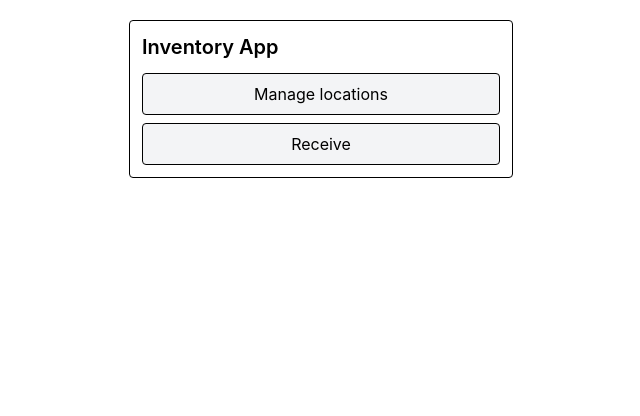
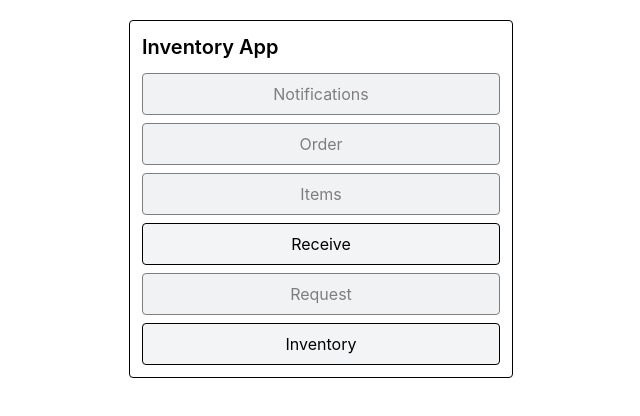
Before and after one commit to alexr-dth/dthinv, a React (Vite) app: page / in a window 1280 px wide. Shown: the top 416 px of the page, without its empty margins (319-959 px from the left). Built offline with nearby package versions, Linux system fonts and the light colour scheme.

Commit message:
Added navigation menus in the index route

```diff
--- a/src/routes/index.tsx
+++ b/src/routes/index.tsx
@@ -1,4 +1,5 @@
 import { createFileRoute, Link } from '@tanstack/react-router'
+import { useState } from 'react'
 
 // MAIN APP
 export const Route = createFileRoute('/')({
@@ -6,23 +7,63 @@ export const Route = createFileRoute('/')({
 })
 
 function App() {
+  const [activeMenu, setActiveMenu] = useState('main')
   return (
     <div className=" mx-3 sm:w-sm sm:mx-auto mt-5 border rounded p-3">
       <h3 className="font-semibold mb-3 text-xl">Inventory App</h3>
 
       <div className="flex flex-col gap-2 items-center">
-        <Link
-          to="/locations"
-          className="bg-gray-100 w-full p-2 text-center border rounded cursor-pointer"
-        >
-          Manage locations
-        </Link>
-        <Link
-          to="/receive"
-          className="bg-gray-100 w-full p-2 text-center border rounded cursor-pointer"
-        >
-          Receive
-        </Link>
+        {activeMenu === 'main' && (
+          <>
+            <Link to="/" className="btn disabled" disabled>
+              Notifications
+            </Link>
+
+            <Link to="/" className="btn disabled" disabled>
+              Order
+            </Link>
+
+            <Link to="/" className="btn disabled">
+              Items
+            </Link>
+
+            <Link to="/receive" className="btn">
+              Receive
+            </Link>
+
+            <Link to="/" className="btn disabled" disabled>
+              Request
+            </Link>
+
+            <button className="btn" onClick={() => setActiveMenu('inventory')}>
+              Inventory
+            </button>
+          </>
+        )}
+
+        {activeMenu === 'inventory' && (
+          <>
+            <button className="btn" onClick={() => setActiveMenu('main')}>
+              Back
+            </button>
+
+            <Link to="/" className="btn disabled" disabled>
+              Log Inventory Materials
+            </Link>
+
+            <Link to="/" className="btn disabled" disabled>
+              Return Materials
+            </Link>
+
+            <Link to="/locations" className="btn" disabled>
+              Inventory Locations
+            </Link>
+
+            <Link to="/" className="btn disabled" disabled>
+              Update Inventory Onhand
+            </Link>
+          </>
+        )}
       </div>
     </div>
   )
--- a/src/styles.css
+++ b/src/styles.css
@@ -13,3 +13,11 @@ code {
   font-family: source-code-pro, Menlo, Monaco, Consolas, "Courier New",
     monospace;
 }
+
+.btn {
+  @apply bg-gray-100 w-full p-2 text-center border rounded cursor-pointer disabled:bg-red-500
+}
+
+.btn.disabled {
+  @apply bg-gray-200 opacity-50
+}
--- a/vite.config.ts
+++ b/vite.config.ts
@@ -1,6 +1,3 @@
-import fs from 'node:fs'
-import path from 'node:path'
-
 import { defineConfig } from 'vite'
 import viteReact from '@vitejs/plugin-react'
 import tailwindcss from '@tailwindcss/vite'
@@ -9,7 +6,6 @@ import { TanStackRouterVite } from '@tanstack/router-plugin/vite'
 import { resolve } from 'node:path'
 
 import { VitePWA } from 'vite-plugin-pwa'
-import basicSsl from '@vitejs/plugin-basic-ssl'
 
 // https://vitejs.dev/config/
 export default defineConfig({
@@ -18,6 +14,9 @@ export default defineConfig({
     viteReact(),
     tailwindcss(),
     VitePWA({
+      devOptions: {
+        enabled: false,
+      },
       registerType: 'autoUpdate',
       includeAssets: [
         'favicon.svg',
@@ -33,14 +32,6 @@ export default defineConfig({
   server: {
     allowedHosts: ['.ngrok-free.app'],
     host: true,
-    // https: {
-    //   key: fs.readFileSync(
-    //     path.resolve(__dirname, './certs/localhost-key.pem'),
-    //   ),
-    //   cert: fs.readFileSync(
-    //     path.resolve(__dirname, './certs/localhost-cert.pem'),
-    //   ),
-    // },
   },
   test: {
     globals: true,
```
